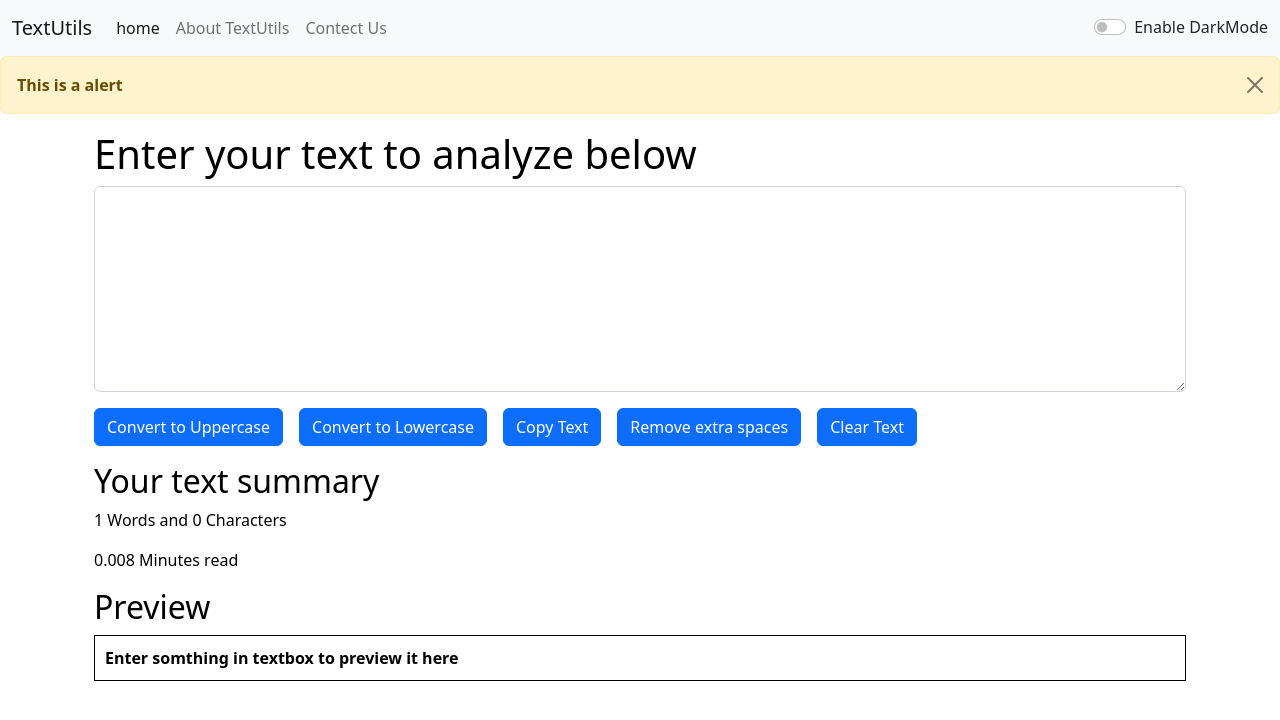
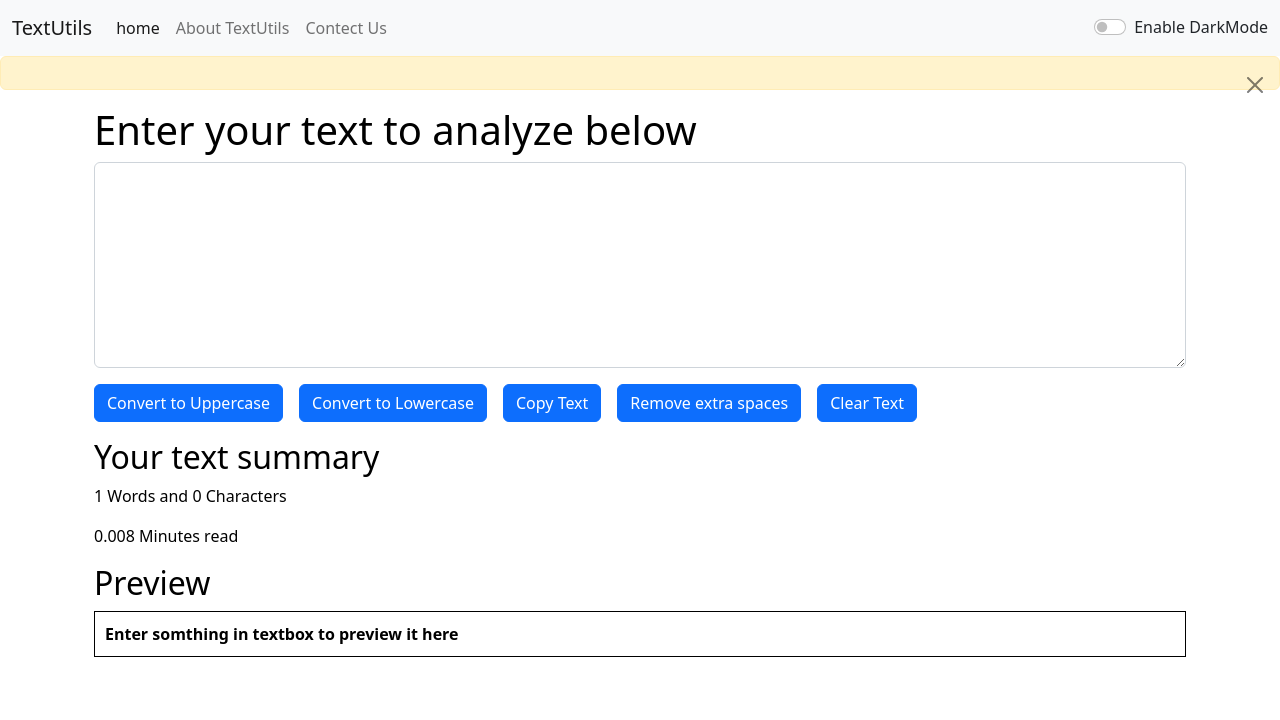
Before and after one commit to jenilsangani/TextUtils, a React (Create React App) app: page / in a window 1280 px wide. Shown: the top 720 px of the page. Built offline with nearby package versions, Linux system fonts and the light colour scheme.

Commit message:
add code for alert.js

```diff
--- a/src/App.js
+++ b/src/App.js
@@ -6,11 +6,10 @@
 import TextForm from "./components/TextForm";
 
 function App() {
+
+  // dark mode
+
   const [mode, setkMode] = useState("light");
-  const [alert, setkalert] = useState(null);
-  const showAlert = (message, type) => {
-
-  }
   const toggleMode = () => {
     if (mode === "light") {
       setkMode("dark");
@@ -21,10 +20,21 @@
     }
   };
   console.log(mode);
+
+  // Alert
+
+  const [alert, setkAlert] = useState(null);
+  const showAlert = (message, type) => {
+    setkAlert({
+      msg : message,
+      type : type
+    })
+  }
+  console.log("alert msg" + " : " + alert);
   return (
     <>
       <Navbar title="TextUtils" aboutText="About TextUtils" mode={mode} toggleMode={toggleMode}/>
-      <Alert Alert="This is a alert"/>
+      <Alert alert = {alert} />
       {/* set default */}
       {/* <Navbar /> */}
       <div className="container my-3">
```
